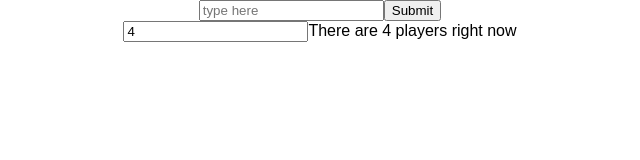
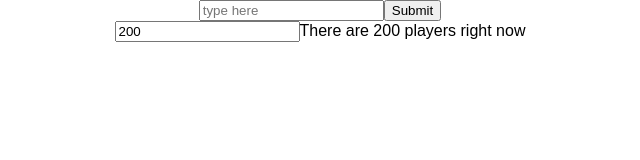
Before and after one commit to kevintamarus/palindrome-app, a React (Create React App) app: page / in a window 1280 px wide. Shown: the top 160 px of the page, without its empty margins (320-960 px from the left). Built offline with nearby package versions, Linux system fonts and the light colour scheme.

Commit message:
Child component no longer needs to be wrapped by a Consumer

```diff
--- a/src/Child.js
+++ b/src/Child.js
@@ -3,23 +3,17 @@ import { Consumers } from './contexts/index';
 
 class Child extends Component {
   componentDidMount() {
-    console.log(this.props.store)
+    this.props.store.players.actions.changePlayerNumber(200);
   }
 
   render() {
+    const { players } = this.props.store.players.state;
+    const { changePlayerNumber } = this.props.store.players.actions;
     return (
-      <Consumers>
-        {store => {
-          const { players } = store.players.state;
-          const { changePlayerNumber } = store.players.actions;
-          return (
-            <div>
-              <input value={players} onChange={e => changePlayerNumber(e.target.value)}/>
-              There are {players} players right now
-            </div>
-          )
-        }}
-      </Consumers>
+      <div>
+        <input value={players} onChange={e => changePlayerNumber(e.target.value)}/>
+        There are {players} players right now
+      </div>
     )
   }
 }
```
